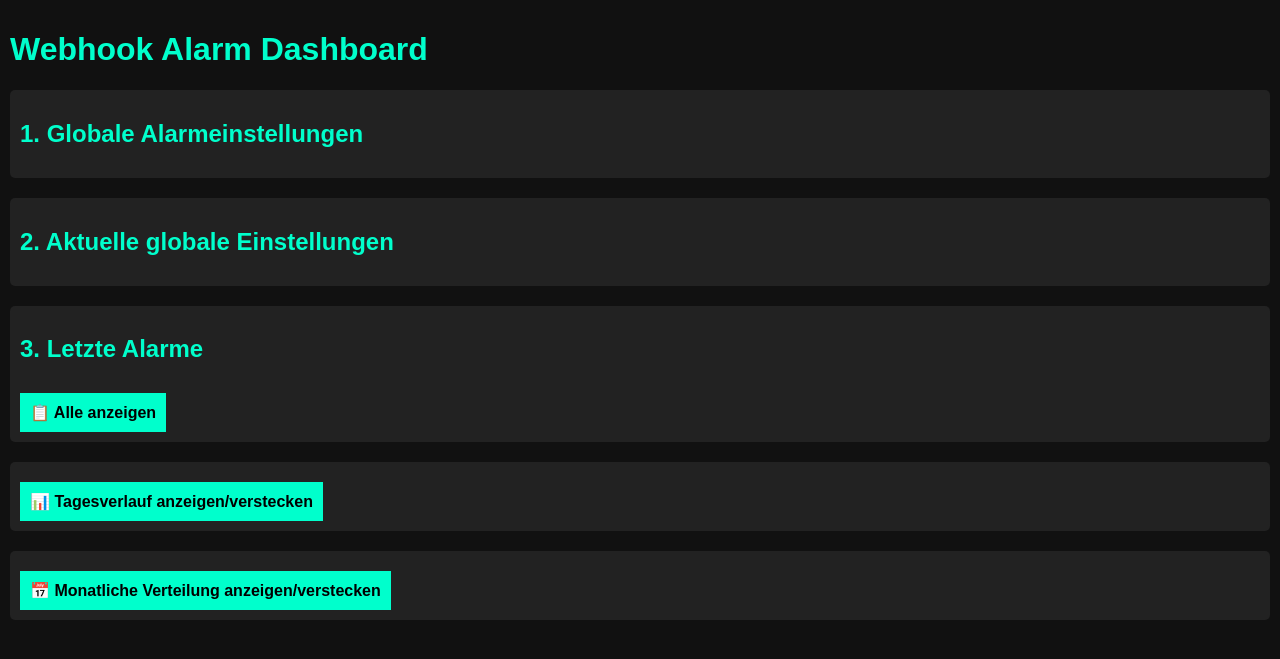
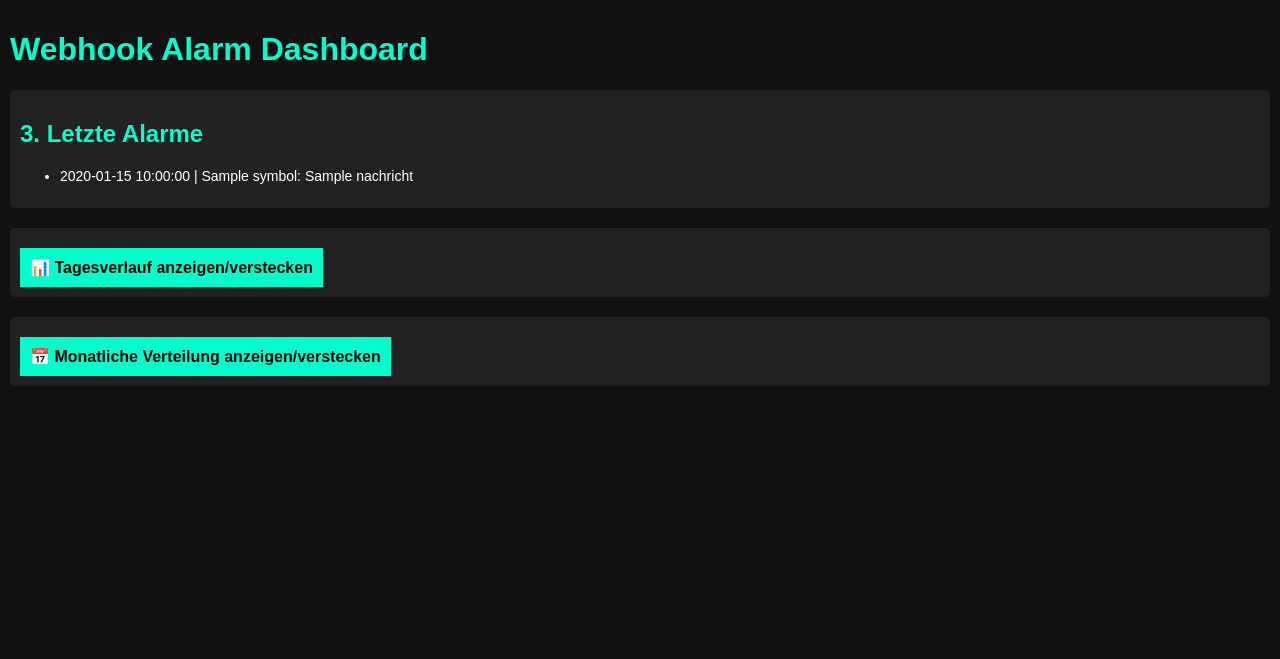
Before and after one commit to Bubu89/webhook-alarm-analyse, a Flask app: template templates/dashboard.html in a window 1280 px wide. Shown: the top 659 px of the page. Run offline with Flask 3, Linux system fonts and the light colour scheme; the template is opened without the code that fills it: most values are stand-ins (such as "Sample title", 1, 10 or a date in 2020).

Commit message:
Update dashboard.html

```diff
--- a/templates/dashboard.html
+++ b/templates/dashboard.html
@@ -57,27 +57,11 @@
         ul {
             font-size: 14px;
         }
-        #verteilungContainer, #chartContainer {
+        .hidden {
             display: none;
-        }
-        #alarmListe li.hidden {
-            display: none;
-        }
-        form.inline {
-            display: inline;
-        }
-        .checkbox-label {
-            margin-right: 10px;
-        }
-        .checkbox {
-            transform: scale(1.3);
-            margin-right: 10px;
         }
         canvas {
             max-height: 250px;
-        }
-        .hidden {
-            display: none;
         }
         @media (max-width: 600px) {
             body { font-size: 14px; }
@@ -90,41 +74,50 @@
 <body>
     <h1>Webhook Alarm Dashboard</h1>
 
-<div class="section">
-    <h2>1. Globale Alarmeinstellungen</h2>
-    <!-- Inhalt bleibt unverändert -->
-</div>
-
-<div class="section">
-    <h2>2. Aktuelle globale Einstellungen</h2>
-    <!-- Inhalt bleibt unverändert -->
-</div>
-
+    <!-- Rest deiner Abschnitte bleiben wie gehabt -->
     <div class="section">
         <h2>3. Letzte Alarme</h2>
         <ul id="alarmListe">
-        <!-- Serverseitige Einträge -->
+            {% if letzte_ereignisse %}
+                {% for eintrag in letzte_ereignisse %}
+                    <li class="{% if loop.index > 5 %}hidden{% endif %}">
+                        {{ eintrag["timestamp"].strftime('%Y-%m-%d %H:%M:%S') }} | {{ eintrag["symbol"] }}:
+                        {{ eintrag["nachricht"] if eintrag.get("nachricht") else eintrag.get("event", "-") }}
+                    </li>
+                {% endfor %}
+            {% else %}
+                <li>Keine Alarme registriert.</li>
+            {% endif %}
         </ul>
+        {% if letzte_ereignisse|length > 5 %}
             <button id="toggleAlarmeBtn" onclick="toggleAlarme()" data-expanded="false">📋 Alle anzeigen</button>
+        {% endif %}
     </div>
 
+    <!-- Button und Chart-Container für Tagesverlauf -->
     <div class="section">
-    <button onclick="toggleElement('chartContainer')">📊 Tagesverlauf anzeigen/verstecken</button>
+        <button onclick="toggleVisibility('chartContainer')">📊 Tagesverlauf anzeigen/verstecken</button>
         <div id="chartContainer" class="hidden">
             <h2>🔢 Tagesbasierte Alarmverteilung (Top-Symbole zuerst)</h2>
             <canvas id="dailyChart"></canvas>
         </div>
     </div>
 
+    <!-- Button und Monatsverteilung -->
     <div class="section">
-    <button onclick="toggleElement('verteilungContainer')">📅 Monatliche Verteilung anzeigen/verstecken</button>
+        <button onclick="toggleVisibility('verteilungContainer')">📅 Monatliche Verteilung anzeigen/verstecken</button>
         <div id="verteilungContainer" class="hidden">
             <h2>4. Monatliche Alarmverteilung</h2>
-        <!-- Jahr Auswahl und Matrix bleiben unverändert -->
+            <!-- Inhalte bleiben wie gehabt -->
         </div>
     </div>
 
     <script>
+        function toggleVisibility(id) {
+            const el = document.getElementById(id);
+            el.classList.toggle('hidden');
+        }
+
         function toggleAlarme() {
             const btn = document.getElementById("toggleAlarmeBtn");
             const liste = document.querySelectorAll("#alarmListe li");
@@ -136,27 +129,16 @@ function toggleAlarme() {
             btn.setAttribute("data-expanded", expanded ? "false" : "true");
         }
 
-function toggleElement(id) {
-    const el = document.getElementById(id);
-    el.classList.toggle('hidden');
-}
-
         const tagesDaten = {{ tages_daten | tojson }};
         const labels = tagesDaten.map(row => row.tag);
         const datasets = [];
         const keys = Object.keys(tagesDaten[0] || {}).filter(k => k !== "tag");
-keys.sort((a, b) => {
-    const prior = ["BTC", "ETH"];
-    if (prior.includes(a) && !prior.includes(b)) return -1;
-    if (prior.includes(b) && !prior.includes(a)) return 1;
-    return a.localeCompare(b);
-});
         keys.forEach(key => {
             datasets.push({
                 label: key,
                 data: tagesDaten.map(row => row[key] || 0),
                 backgroundColor: key === "BTC" ? "#f2a900" : key === "ETH" ? "#3c3c3d" : "#666",
-        barThickness: 8
+                barThickness: 10
             });
         });
 
```
Lines whose indentation alone changed are shown as unchanged.
